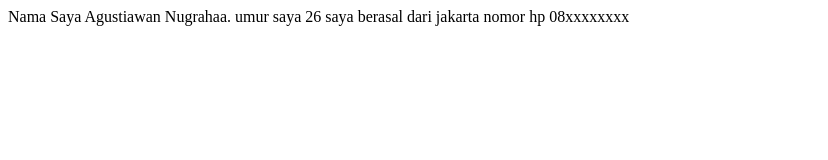
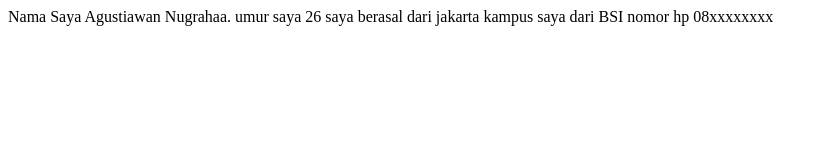
Before and after one commit to GustiNugraha/training-laravel, a plain HTML site: page index.html in a window 1280 px wide. Shown: the whole page, without its empty margins (0-828 px from the left). Drawn offline with Linux system fonts and the light colour scheme.

Commit message:
add kampus

```diff
--- a/index.html
+++ b/index.html
@@ -11,6 +11,7 @@
 
     saya berasal dari jakarta
 
+    kampus saya dari BSI
     nomor hp 08xxxxxxxx
 </body>
 </html>
```
